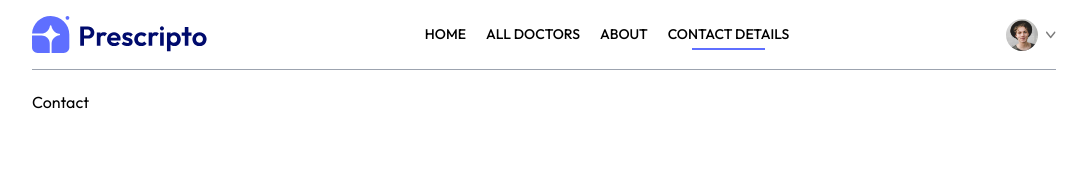
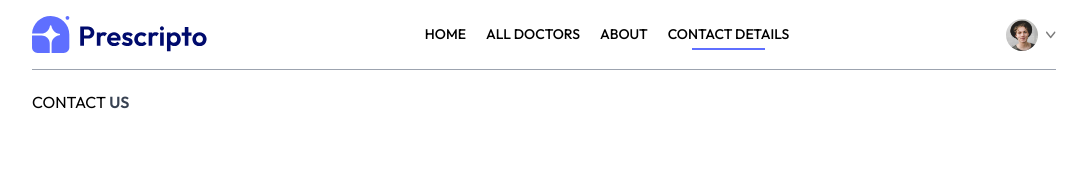
Before and after one commit to Shyamala9926/DoctorApp, a React (Vite) app: page /contact in a window 1280 px wide. Shown: the top 180 px of the page, without its empty margins (96-1183 px from the left). Built offline with nearby package versions, Linux system fonts and the light colour scheme.

Commit message:
adding contact page

```diff
--- a/src/pages/Contact.jsx
+++ b/src/pages/Contact.jsx
@@ -2,7 +2,9 @@ import React from 'react'
 
 function Contact() {
   return (
-    <div>Contact</div>
+    <div><div>CONTACT <span className='text-gray-700 font-semibold' > US</span>
+      </div>
+      </div>
   )
 }
 
```
